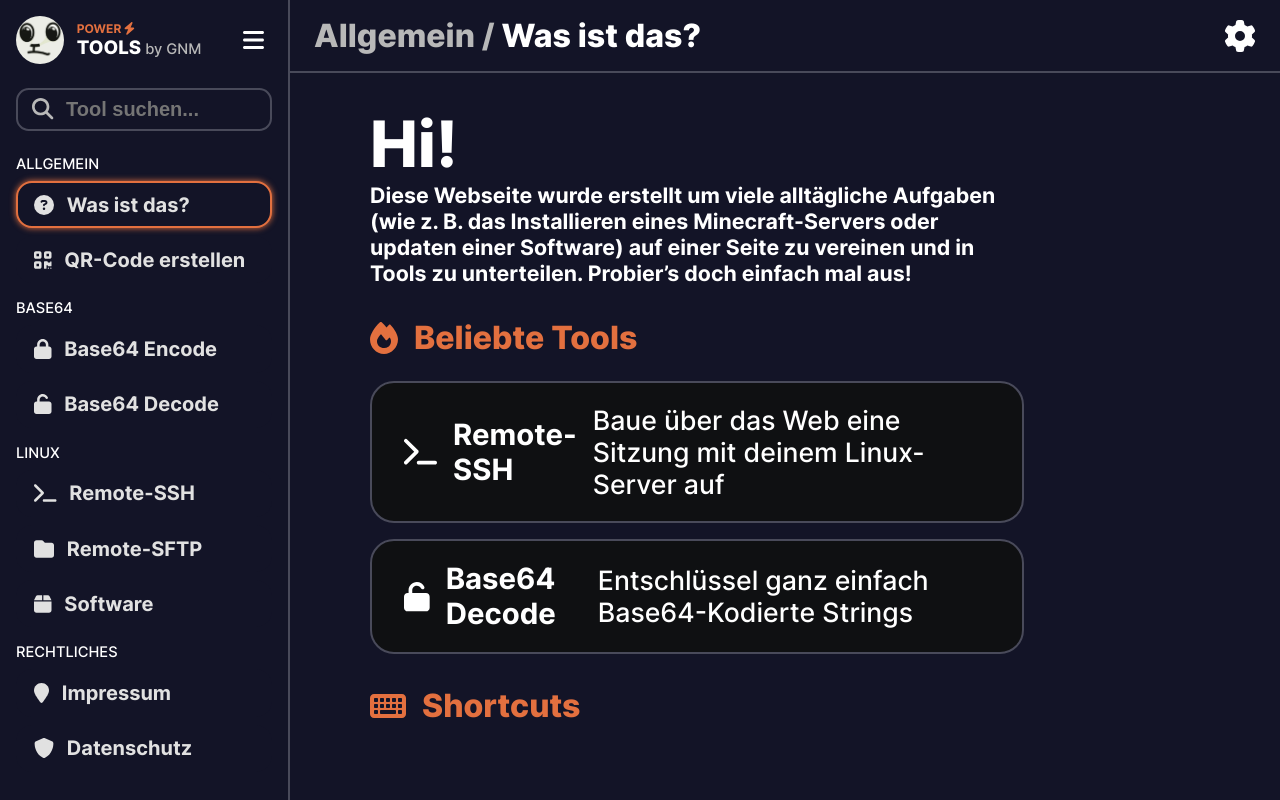
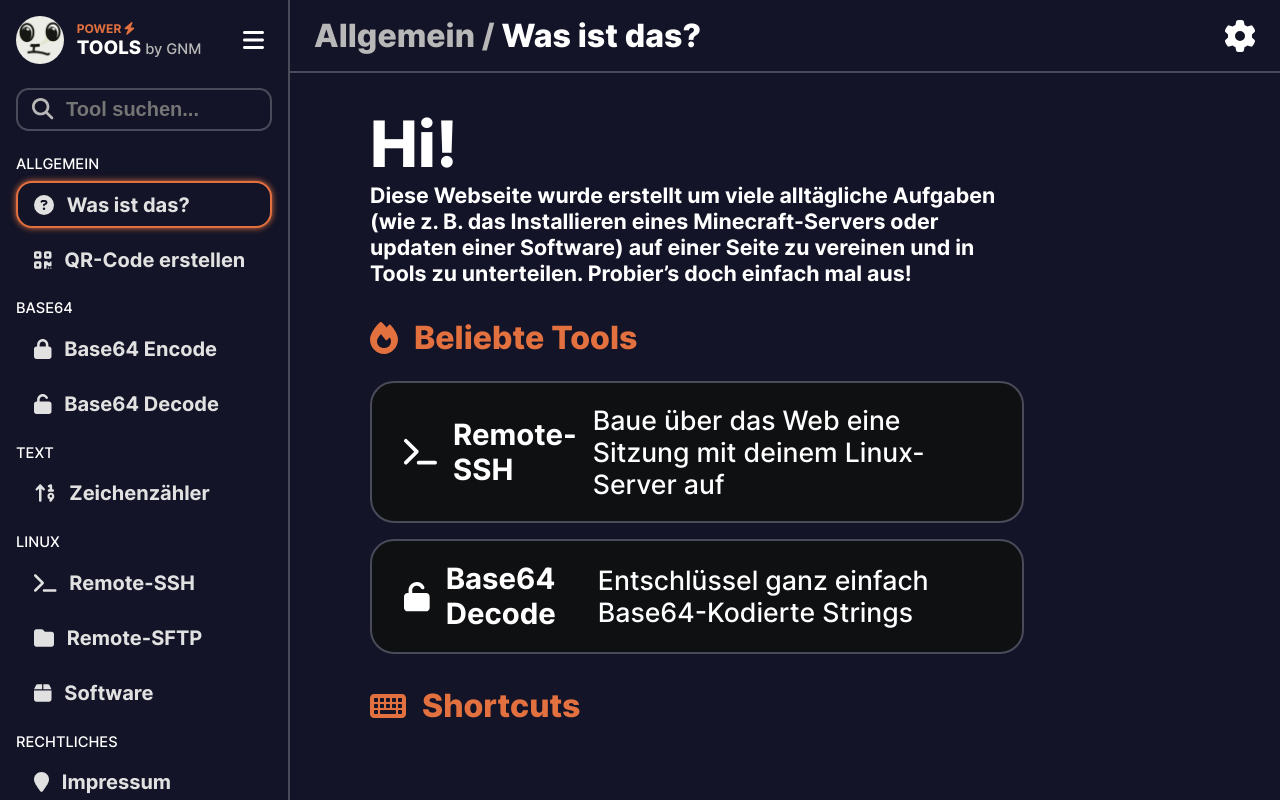
Before and after one commit to gnmyt/PowerTools, a React (Vite) app in the folder client/: page / in a window 1280 px wide. Built offline with nearby package versions, Linux system fonts and the light colour scheme.

Commit message:
Added the CharCounter tool to the routes index.jsx

```diff
--- a/client/src/common/routes/index.jsx
+++ b/client/src/common/routes/index.jsx
@@ -1,4 +1,5 @@
 import {
+    faArrowUp19,
     faBox,
     faFolder, faLocationPin,
     faLock,
@@ -17,6 +18,7 @@ import RemoteSFTP from "@/pages/tools/linux/RemoteSFTP";
 import {createRef} from "react";
 import Imprint from "@/pages/legal/Imprint";
 import Privacy from "@/pages/legal/Privacy";
+import CharCounter from "@/pages/tools/text/CharCounter";
 
 export const routes = {
     Allgemein: [
@@ -49,6 +51,14 @@ export const routes = {
             icon: faUnlock,
             component: <Decoder />,
             ref: createRef()
+        }
+    ],
+    Text: [
+        {
+            path: '/text/char-counter',
+            name: 'Zeichenzähler',
+            icon: faArrowUp19,
+            component: <CharCounter />
         }
     ],
     Linux: [
```
